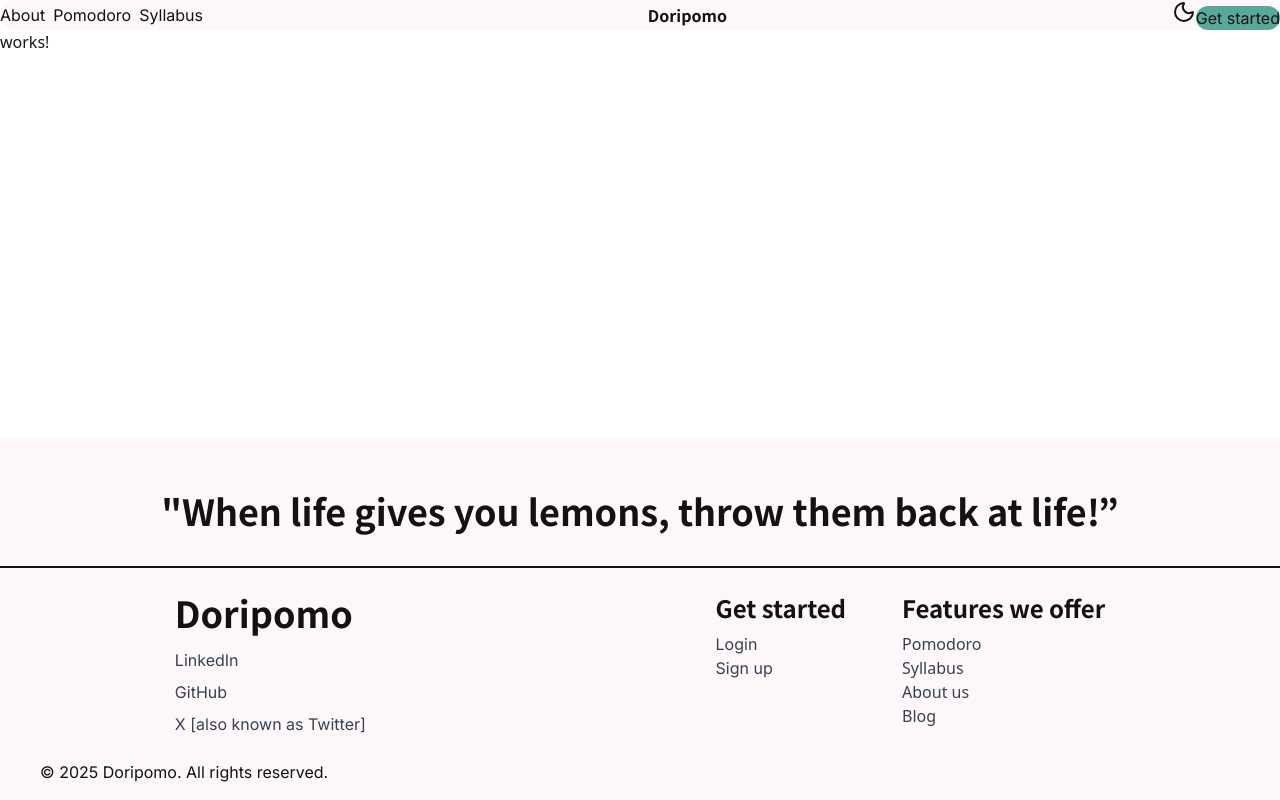
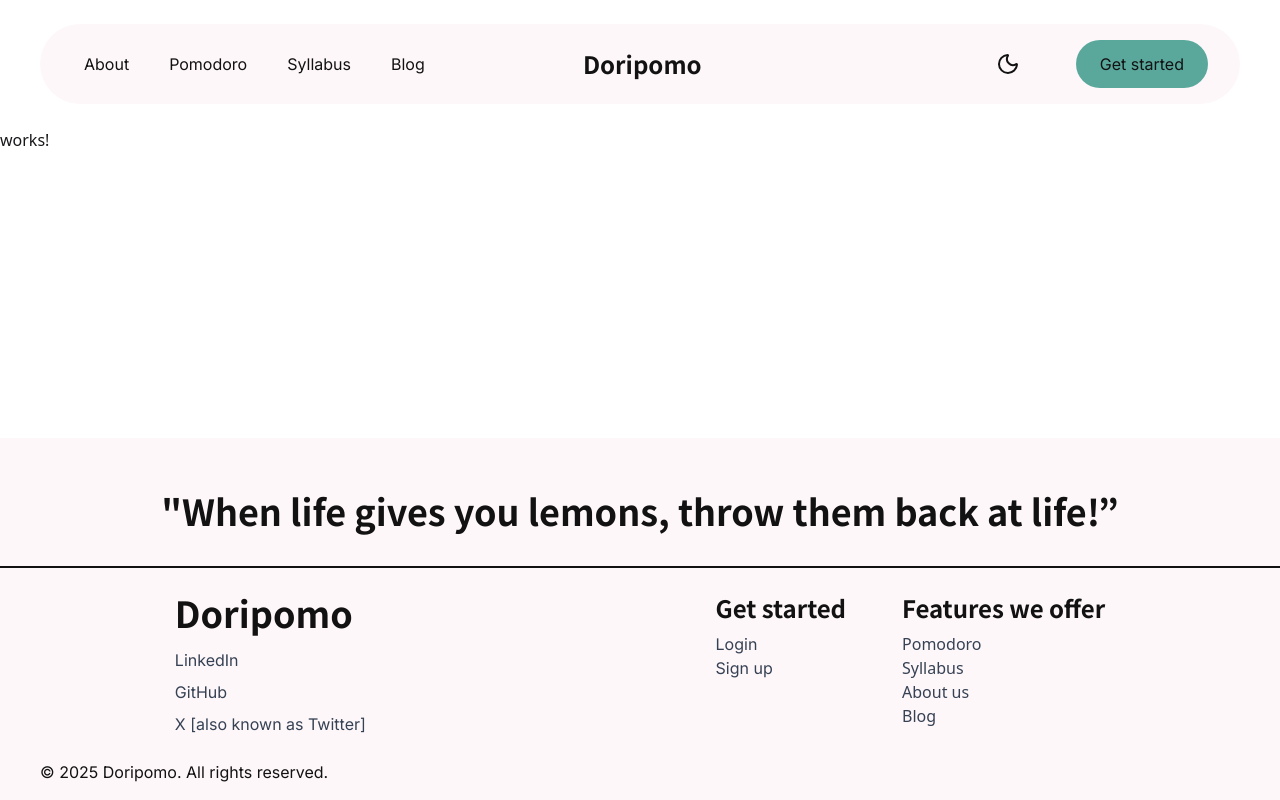
Before and after one commit to aigle-levant/doripomo, a React (Vite) app in the folder client/: page / in a window 1280 px wide. Built offline with nearby package versions, Linux system fonts and the light colour scheme.

Commit message:
Added navbar for desktop

```diff
--- a/client/src/components/common/Navbar.tsx
+++ b/client/src/components/common/Navbar.tsx
@@ -8,22 +8,35 @@ export default function Navbar() {
   return (
     <nav
       id="navbar"
-      className="text-night dark:text-pale bg-pale dark:bg-night flex flex-row justify-between items-center gap-5 rounded-2xl"
+      className="text-night dark:text-pale bg-pale dark:bg-night flex flex-row justify-between items-center gap-5 mx-10 rounded-full py-4 px-7 my-6"
     >
-      <div id="nav-links" className="flex flex-row gap-2 font-body">
-        <NavLink to="/about">About</NavLink>
-        <NavLink to="/pomodoro">Pomodoro</NavLink>
-        <NavLink to="/syllabus">Syllabus</NavLink>
+      <div id="nav-links" className="flex flex-row gap-10 pl-4 font-body">
+        <NavLink to="/about">
+          <p className="hover:font-bold">About</p>
+        </NavLink>
+        <NavLink to="/pomodoro">
+          <p className="hover:font-bold">Pomodoro</p>
+        </NavLink>
+        <NavLink to="/syllabus">
+          <p className="hover:font-bold">Syllabus</p>
+        </NavLink>
+        <NavLink to="/blog">
+          <p className="hover:font-bold">Blog</p>
+        </NavLink>
       </div>
       <div id="logo">
-        <NavLink to="/" className="font-heading font-bold">
+        <NavLink
+          to="/"
+          className="font-heading text-2xl font-bold text-center mr-30"
+        >
           Doripomo
         </NavLink>
       </div>
-      <div id="theme-and-auth" className="font-body">
+      <div id="theme-and-auth" className="font-body flex flex-row gap-10 pr-1">
         <button
           type="button"
           onClick={() => setTheme(theme === "light" ? "dark" : "light")}
+          className="px-4 py-1 rounded-full hover:bg-gray-200 dark:hover:bg-gray-700 transition"
         >
           {theme === "light" ? (
             <Moon className="h-6 w-6" />
@@ -33,7 +46,9 @@ export default function Navbar() {
         </button>
         <button
           type="button"
-          className="rounded-3xl bg-secondary-matcha dark:bg-secondary-forest"
+          className="rounded-3xl px-6 py-3 bg-secondary-matcha dark:bg-secondary-forest hover:border-secondary-matcha
+             hover:brightness-110 hover:shadow-[0_0_25px_rgba(34,197,94,0.8)]
+             transition-all duration-500 ease-in-out"
         >
           <NavLink to="/login">Get started</NavLink>
         </button>
```
